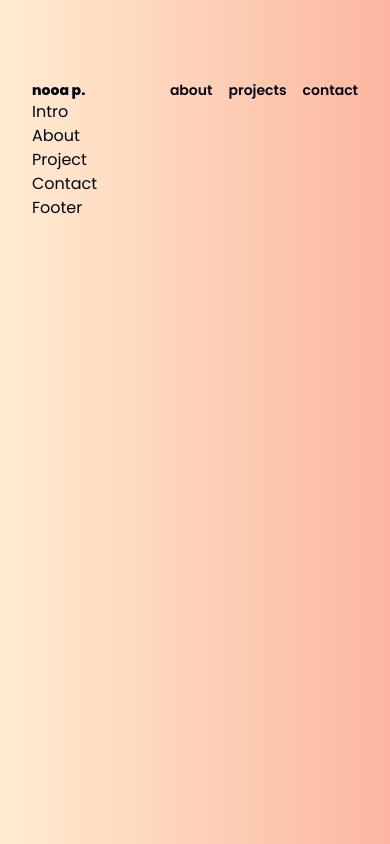
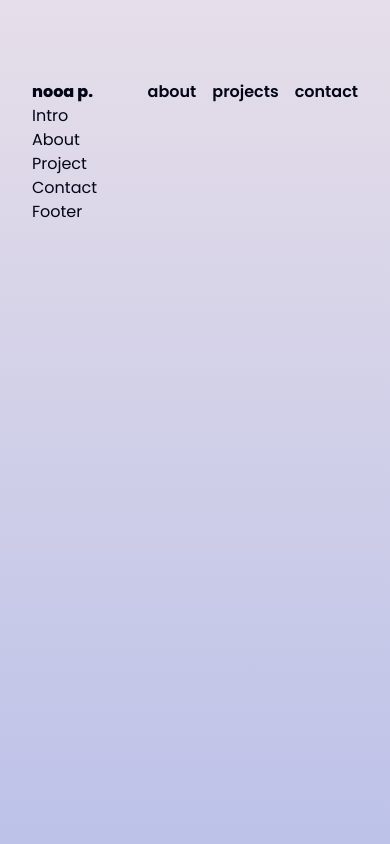
Before and after one commit to nooa-p/nooa-p.github.io, a React (Vite) app: page / in a window 390 px wide. Built offline with nearby package versions, Linux system fonts and the light colour scheme.

Commit message:
change background gradient

```diff
--- a/src/components/Header.jsx
+++ b/src/components/Header.jsx
@@ -1,6 +1,6 @@
 function Header() {
   return (
-    <header className="flex flex-row justify-between lowercase text-sm md:text-lg">
+    <header className="flex flex-row justify-between lowercase md:text-lg">
       <h1 className="hover:cursor-default font-extrabold">Nooa P.</h1>
       <nav className="flex flex-row gap-x-4 md:gap-x-8 font-semibold">
         <a href="#about">About</a>
--- a/src/index.css
+++ b/src/index.css
@@ -3,6 +3,6 @@
 @tailwind utilities;
 
 body {
-  background-image: linear-gradient(to right, #ffecd2 0%, #fcb69f 100%);
+  background-image: linear-gradient(to top, #bdc2e8 0%, #bdc2e8 1%, #e6dee9 100%);
   background-attachment: fixed;
 }
```
